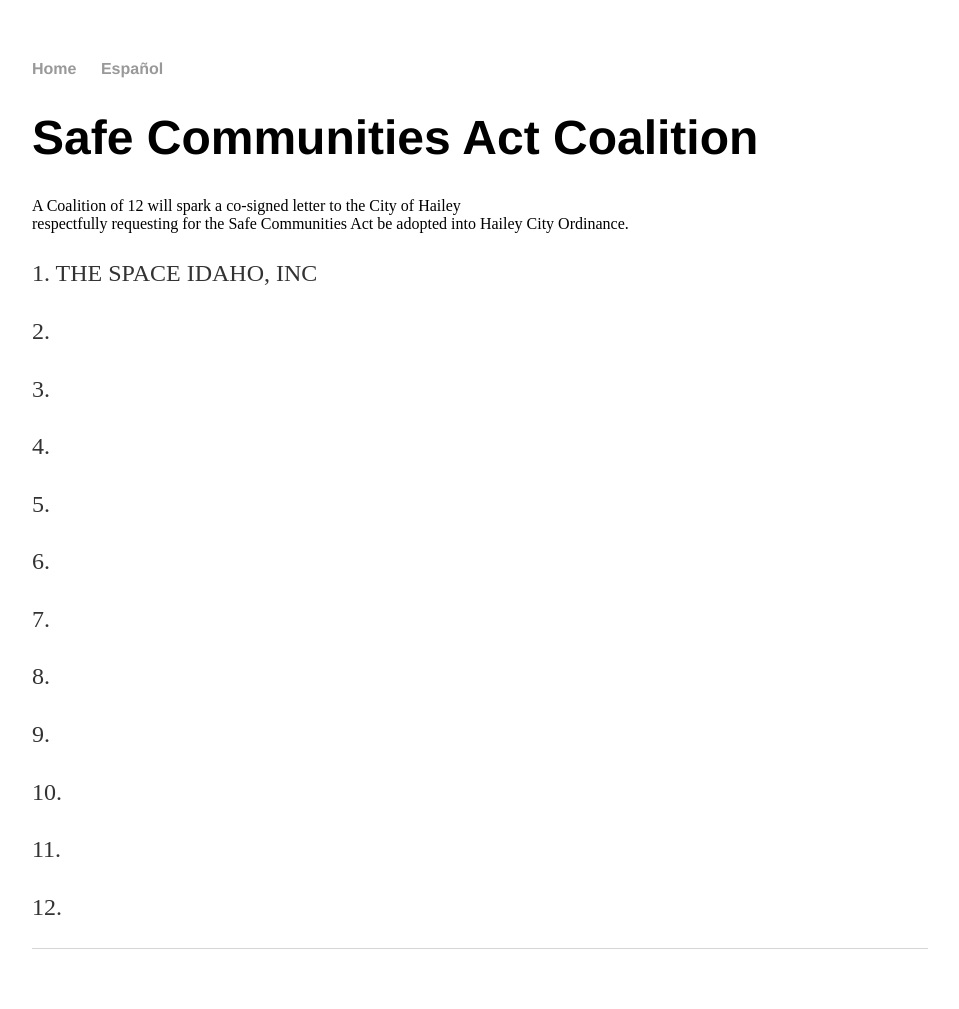
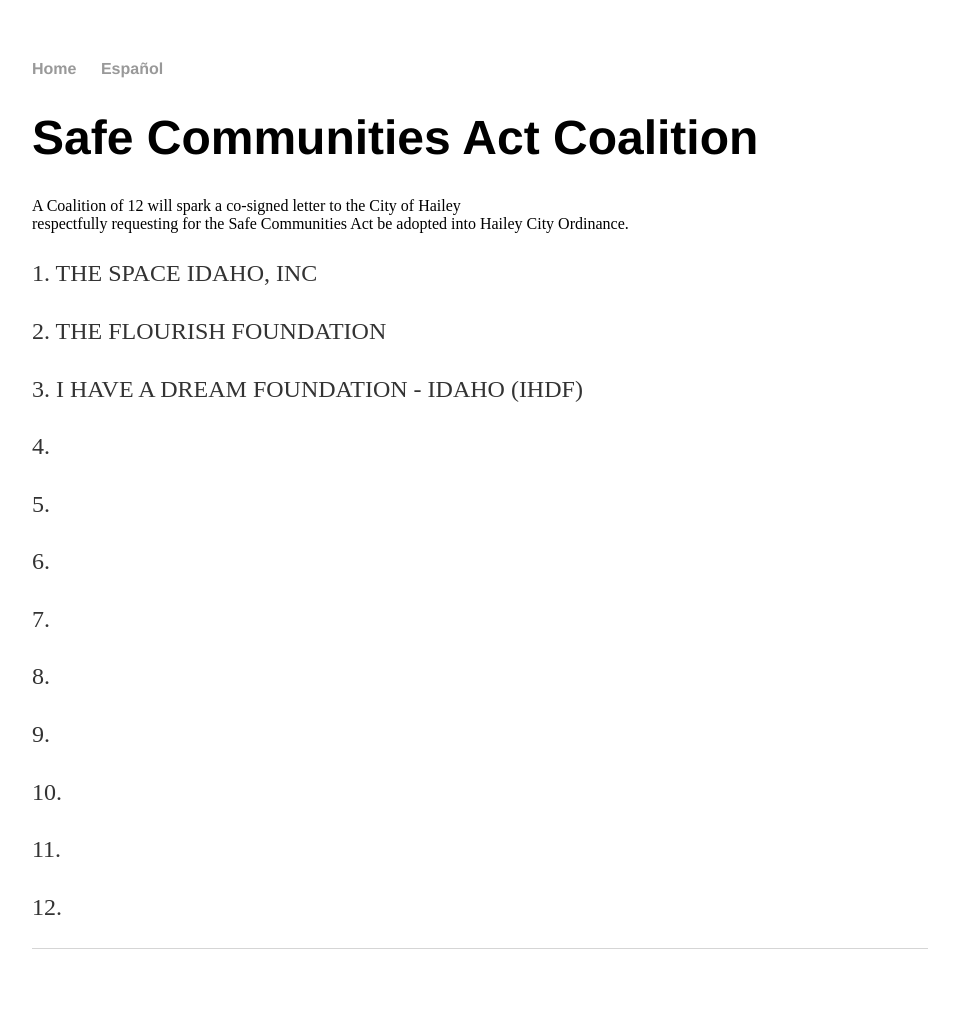
Before and after one commit to love5b/love5b.github.io, a Jekyll site: the page built from coalition/index.html, in a window 1280 px wide. Shown: the whole page, without its empty margins (160-1119 px from the left). Built offline with Jekyll 4.4.1, drawn with Linux system fonts in a browser that asks for light colours.

Commit message:
Update index.html

```diff
--- a/coalition/index.html
+++ b/coalition/index.html
@@ -10,8 +10,8 @@
 			respectfully requesting for the Safe Communities Act be adopted into Hailey City Ordinance.</p>
 
             <p>1. THE SPACE IDAHO, INC </p>
-	    <p>2. </p>
-            <p>3. </p>
+	    <p>2. THE FLOURISH FOUNDATION</p>
+            <p>3. I HAVE A DREAM FOUNDATION - IDAHO (IHDF)</p>
             <p>4. </p>
             <p>5. </p>
             <p>6. </p>
```
